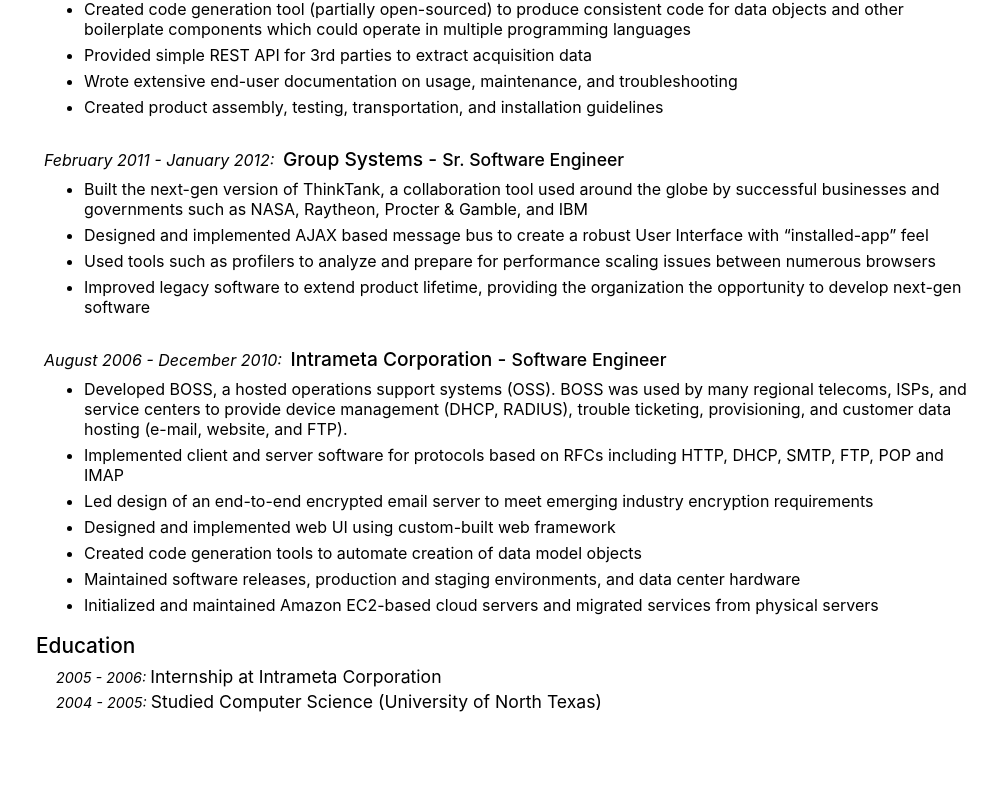
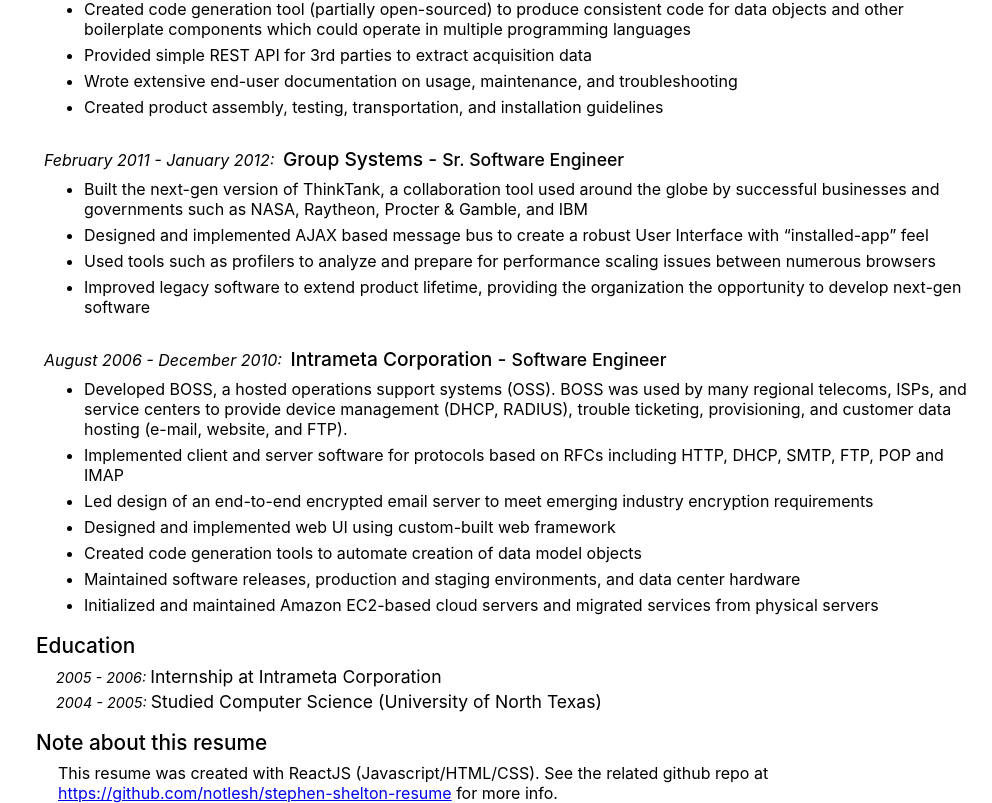
Before and after one commit to notlesh/stephen-shelton-resume, a React (Create React App) app: page / in a window 1280 px wide. Shown: the part 1186-1989 px from the top of the page, without its empty margins (288-1280 px from the left). Before the commit the page ends 1898 px from the top, so only its background shows below. Built offline with nearby package versions, Linux system fonts and the light colour scheme; the HTML template or start-up script is replaced by a standard one.

Commit message:
Add 'note about resume' blurb

```diff
--- a/package.json
+++ b/package.json
@@ -3,6 +3,7 @@
   "version": "0.1.0",
   "private": true,
   "dependencies": {
+    "html-react-parser": "^0.9.1",
     "react": "^16.8.6",
     "react-dom": "^16.8.6",
     "react-scripts": "3.0.1"
--- a/src/App.css
+++ b/src/App.css
@@ -110,6 +110,10 @@
   font-size: 1.1rem;
 }
 
+.extraEndContainer {
+  margin: 2px 8px 12px 26px;
+}
+
 .leftInfoBox {
   margin: 8px 4px 18px 10px;
 }
--- /dev/null
+++ b/src/ExtraEndContainer.js
@@ -0,0 +1,17 @@
+import React from 'react';
+import parse from 'html-react-parser';
+
+import './App.css';
+
+function ExtraEndContainer(props) {
+  return (
+    <div>
+      <p className="sectionHeader">{props.extra.headline}</p>
+      <div className="extraEndContainer">
+        <span className="extraText">{parse(props.extra.body)}</span>
+      </div>
+    </div>
+  );
+}
+
+export default ExtraEndContainer;
--- a/src/MainContent.js
+++ b/src/MainContent.js
@@ -2,6 +2,7 @@ import React from 'react';
 import './App.css';
 import RoleContainer from './RoleContainer';
 import EducationContainer from './EducationContainer';
+import ExtraEndContainer from './ExtraEndContainer';
 
 function MainContent(props) {
   return (
@@ -24,6 +25,10 @@ function MainContent(props) {
           <EducationContainer key={education.text} education={education} />
         )}
       </div>
+
+      { props.data.extraEnd.map(extra =>
+        <ExtraEndContainer key={extra.headline} extra={extra} />
+      )}
     </div>
   );
 }
--- a/src/data.js
+++ b/src/data.js
@@ -114,6 +114,12 @@ const content = {
       text: "Studied Computer Science (University of North Texas)",
     },
   ],
+  extraEnd: [
+    { headline: "Note about this resume",
+      /* note that this is passed through html-react-parser, and is susceptible to injection attacks */
+      body: "This resume was created with ReactJS (Javascript/HTML/CSS). See the related github repo at <a href='https://github.com/notlesh/stephen-shelton-resume'>https://github.com/notlesh/stephen-shelton-resume</a> for more info.",
+    },
+  ],
 };
 
 export default content;
```
